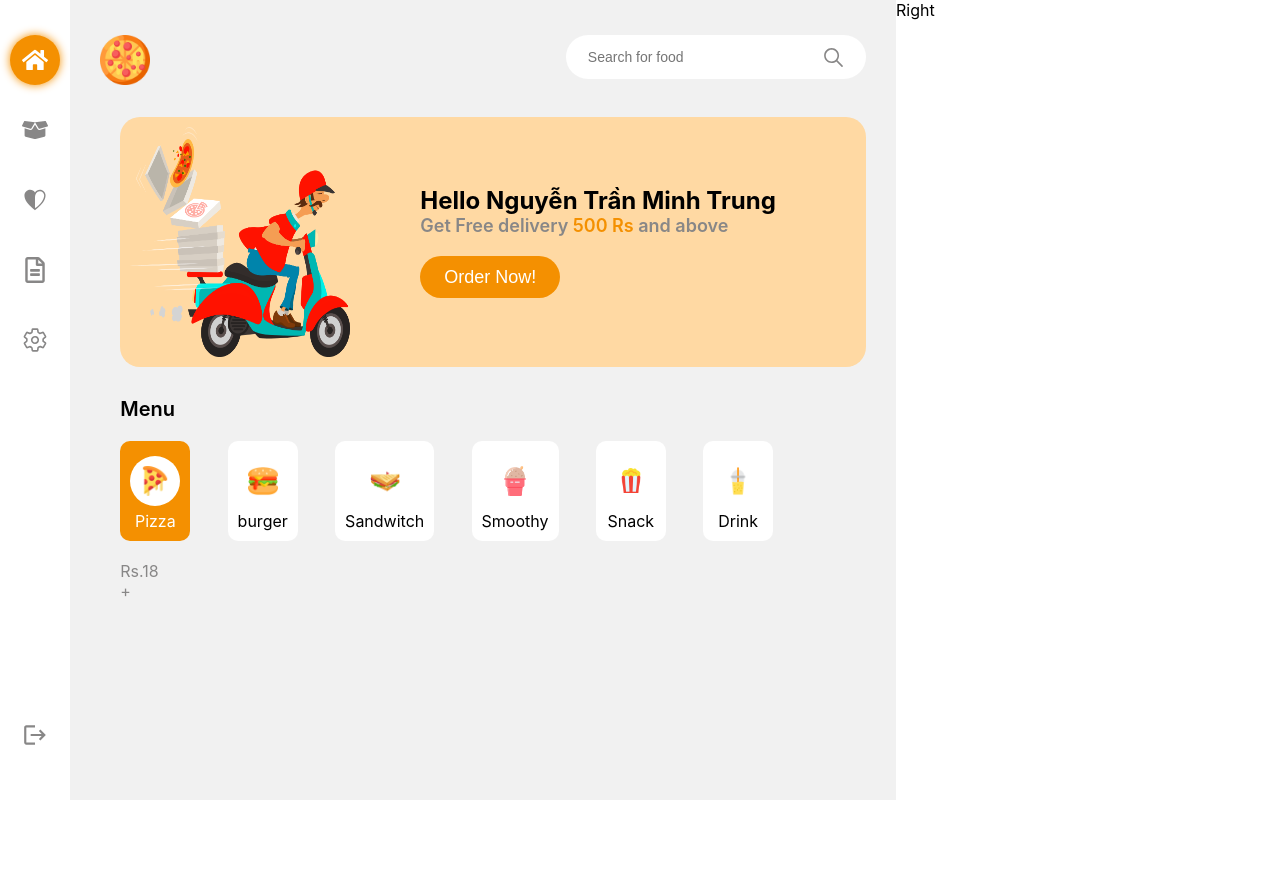
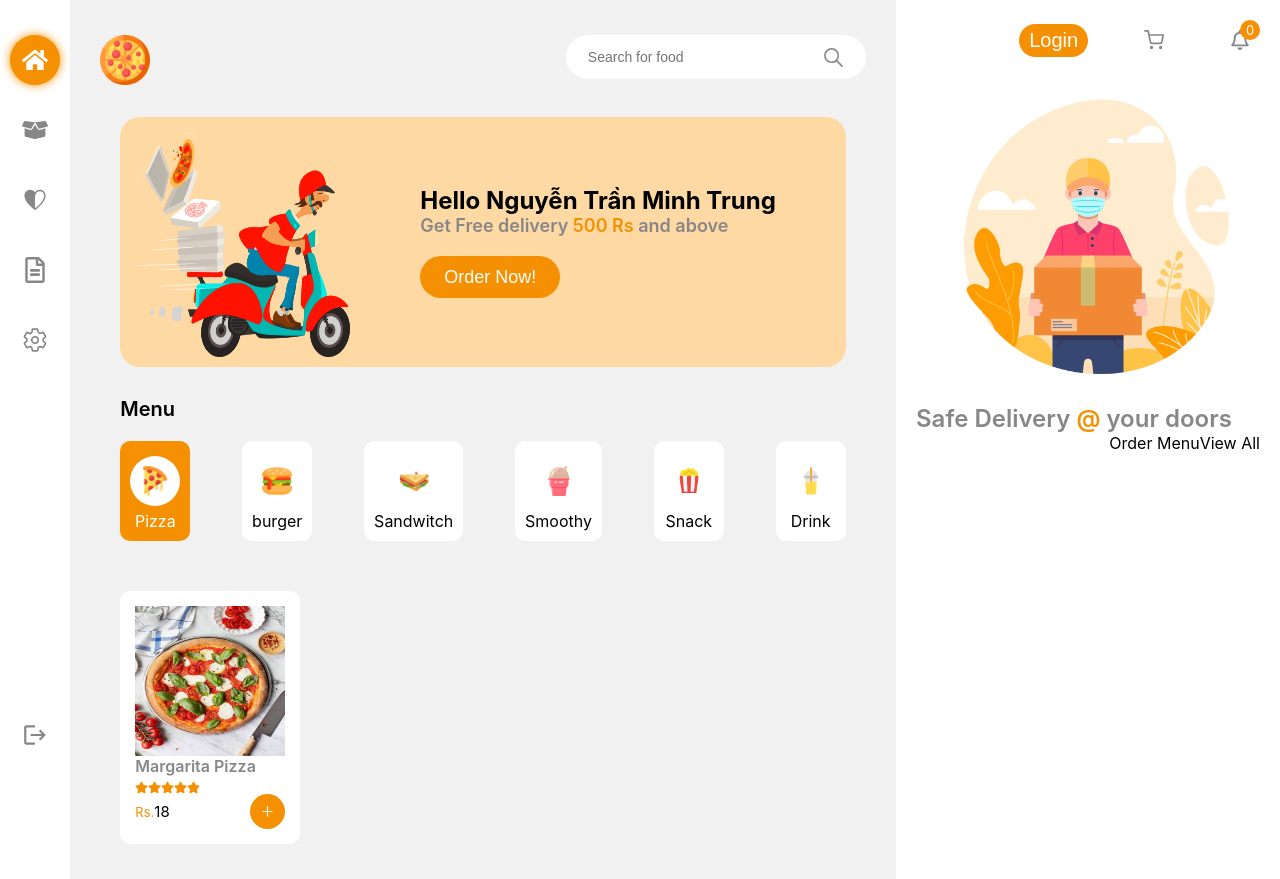
Before and after one commit to trungnguyen29775/se-pj-frontedn, a React (Create React App) app: page / in a window 1280 px wide. Before the commit the page ends 800 px from the top, so only its background shows below. Built offline with nearby package versions, Linux system fonts and the light colour scheme.

Commit message:
21/12/2023: Update side bar

```diff
--- a/src/App.css
+++ b/src/App.css
@@ -1,8 +1,13 @@
+body {
+    height: 100vh;
+    width: 100vw;
+    overflow-x: hidden;
+}
 .App {
     display: flex;
     flex-direction: row;
-    height: 100vh;
-    width: 100vw;
+    height: 100%;
+    width: 100%;
     justify-content: space-between;
 }
 
--- a/src/components/rightSideBar/rightSideBar.css
+++ b/src/components/rightSideBar/rightSideBar.css
@@ -1,5 +1,79 @@
 .right-side-bar-wrapper {
     width: 30%;
     height: 100%;
+    align-items: flex-end;
+    display: flex;
+    flex-direction: column;
+    box-sizing: border-box;
+    padding: 10px 20px;
+}
+
+.right-side-bar-header {
+    display: flex;
+    flex-direction: row;
+    margin-top: 10px;
+    font-size: 20px;
+    color: var(--text-gray);
+    width: 70%;
     align-items: center;
+    justify-content: space-between;
+    box-sizing: border-box;
+    right: 0;
 }
+
+.right-side-bar-header__button {
+    background-color: var(--primary);
+    color: white;
+    font-size: 20px;
+    border: 0;
+    padding: 5px 10px;
+    border-radius: 100px;
+}
+
+.header-icon--center {
+    padding: 10px;
+    border-radius: 100px;
+    display: flex;
+    align-items: center;
+    position: relative;
+}
+
+.header-icon--center:hover {
+    cursor: pointer;
+    background-color: var(--primary);
+    color: white;
+}
+
+.num-cart--up {
+    position: absolute;
+    top: 0;
+    font-size: 13px;
+    height: 20px;
+    width: 20px;
+    border-radius: 50px;
+    display: flex;
+    background-color: var(--primary);
+    color: white;
+    text-align: center;
+    right: 0;
+}
+
+.slogan-container {
+    width: 100%;
+    display: flex;
+    flex-direction: column;
+}
+.slogan-container .slogan {
+    color: var(--text-gray);
+    font-size: 24px;
+    font-weight: 600;
+}
+
+.slogan-container .hightlight {
+    color: var(--primary);
+}
+
+.right-side-bar-order-container
+{
+    display: flex;
+}
--- a/src/components/rightSideBar/rightSideBar.js
+++ b/src/components/rightSideBar/rightSideBar.js
@@ -1,9 +1,33 @@
 import './rightSideBar.css';
+import { FiShoppingCart } from 'react-icons/fi';
+import { FaRegBell } from 'react-icons/fa';
 
 function RightSideBar() {
     return (
         <div className="right-side-bar-wrapper">
-            <div>Right</div>
+            <div className="right-side-bar-header">
+                <button className="right-side-bar-header__button">Login</button>
+                <div className="header-icon--center">
+                    <FiShoppingCart />
+                </div>
+                <div className="header-icon--center">
+                    <FaRegBell />
+                    <div className="num-cart--up">
+                        <span style={{ margin: 'auto' }}>0</span>
+                    </div>
+                </div>
+            </div>
+            <div className="slogan-container">
+                <img src="/image/right-side-bar-image.png" />
+                <span className="slogan">
+                    Safe Delivery <span className="hightlight">@</span> your doors
+                </span>
+            </div>
+
+            <div className="right-side-bar-order-container">
+                <span>Order Menu</span>
+                <span>View All</span>
+            </div>
         </div>
     );
 }
--- /dev/null
+++ b/src/components/typeList/typeList.css
@@ -0,0 +1,67 @@
+.type-list-container {
+    display: flex;
+    flex-direction: row;
+    justify-content: space-between;
+    margin-top: 50px;
+}
+.type-list-element__img {
+    height: 150px;
+    width: 150px;
+    overflow: hidden;
+}
+
+.type-list-element {
+    padding: 15px;
+    border-radius: 10px;
+    background-color: white;
+    display: flex;
+    flex-direction: column;
+    align-items: center;
+}
+
+.type-list-element .name-food {
+    font-size: 16px;
+    color: var(--text-gray);
+
+    font-weight: 600;
+    width: 100%;
+}
+
+.star-container {
+    display: flex;
+    flex-direction: row;
+    width: 100%;
+    font-size: 13px;
+    color: var(--primary);
+    margin-top: 5px;
+}
+
+.number-left {
+    display: flex;
+    flex-direction: row;
+    justify-content: space-between;
+    width: 100%;
+    font-size: 15px;
+    color: black;
+    align-items: center;
+}
+
+.number-left .highlight {
+    color: var(--primary);
+    font-size: 13px;
+}
+
+.add-food {
+    display: flex;
+    background-color: var(--primary);
+    color: white;
+    border-radius: 50%;
+    padding: 10px;
+    align-items: center;
+    font-size: 15px;
+}
+
+.add-food:hover {
+    background-color: var(--secondary);
+    cursor: pointer;
+}
--- /dev/null
+++ b/src/components/typeList/typeList.js
@@ -0,0 +1,32 @@
+import './typeList.css';
+import { FaStar } from 'react-icons/fa';
+import { AiOutlinePlus } from 'react-icons/ai';
+
+function TypleList(type, data) {
+    return (
+        <div className="type-list-container">
+            <div className="type-list-element">
+                <img className="type-list-element__img" src="/image/pizza/pizza1.jpg" />
+                <span className="name-food">Margarita Pizza</span>
+                <div className="star-container">
+                    <FaStar />
+                    <FaStar />
+                    <FaStar />
+                    <FaStar />
+                    <FaStar />
+                </div>
+                <div className="number-left">
+                    <span>
+                        <span className="highlight">Rs.</span>18
+                    </span>
+
+                    <div className="add-food">
+                        <AiOutlinePlus style={{ margin: 'auto' }} />
+                    </div>
+                </div>
+            </div>
+        </div>
+    );
+}
+
+export default TypleList;
--- a/src/pages/home/home.css
+++ b/src/pages/home/home.css
@@ -3,12 +3,15 @@
     align-items: center;
     color: var(--text-gray);
     background-color: #f1f1f1;
-    flex: 1;
     margin-left: 70px;
     box-sizing: border-box;
     align-items: center;
     flex-direction: column;
     padding: 35px 10px;
+    height: 100%;
+    width: 100%;
+    overflow-y: auto;
+    overflow-x: hidden;
 }
 
 .logo__img {
@@ -54,6 +57,7 @@
     width: 100%;
     border-radius: 20px;
     align-items: center;
+    box-sizing: border-box;
 }
 
 .home-welcom__img {
@@ -111,7 +115,7 @@
 .menu-type-container {
     display: flex;
     flex-direction: row;
-    width: 90%;
+    width: 100%;
     flex-wrap: wrap;
     justify-content: space-between;
 }
--- a/src/pages/home/home.js
+++ b/src/pages/home/home.js
@@ -1,5 +1,7 @@
 import './home.css';
 import { IoIosSearch } from 'react-icons/io';
+
+import TypleList from '../../components/typeList/typeList';
 
 function Home() {
     return (
@@ -70,22 +72,7 @@ function Home() {
                             <span>Drink</span>
                         </div>
                     </div>
-
-                    {/* Type list */}
-
-                    <div className="type-list-container">
-                        <div>
-                            <img />
-                            <span></span>
-                            <div>
-                                <span>
-                                    <span>Rs.</span>18
-                                </span>
-
-                                <div>+</div>
-                            </div>
-                        </div>
-                    </div>
+                    <TypleList />
                 </div>
             </div>
         </div>
```
Also changed, not shown: public/image/pizza/pizza1.jpg (added), public/image/right-side-bar-image.png (added).
